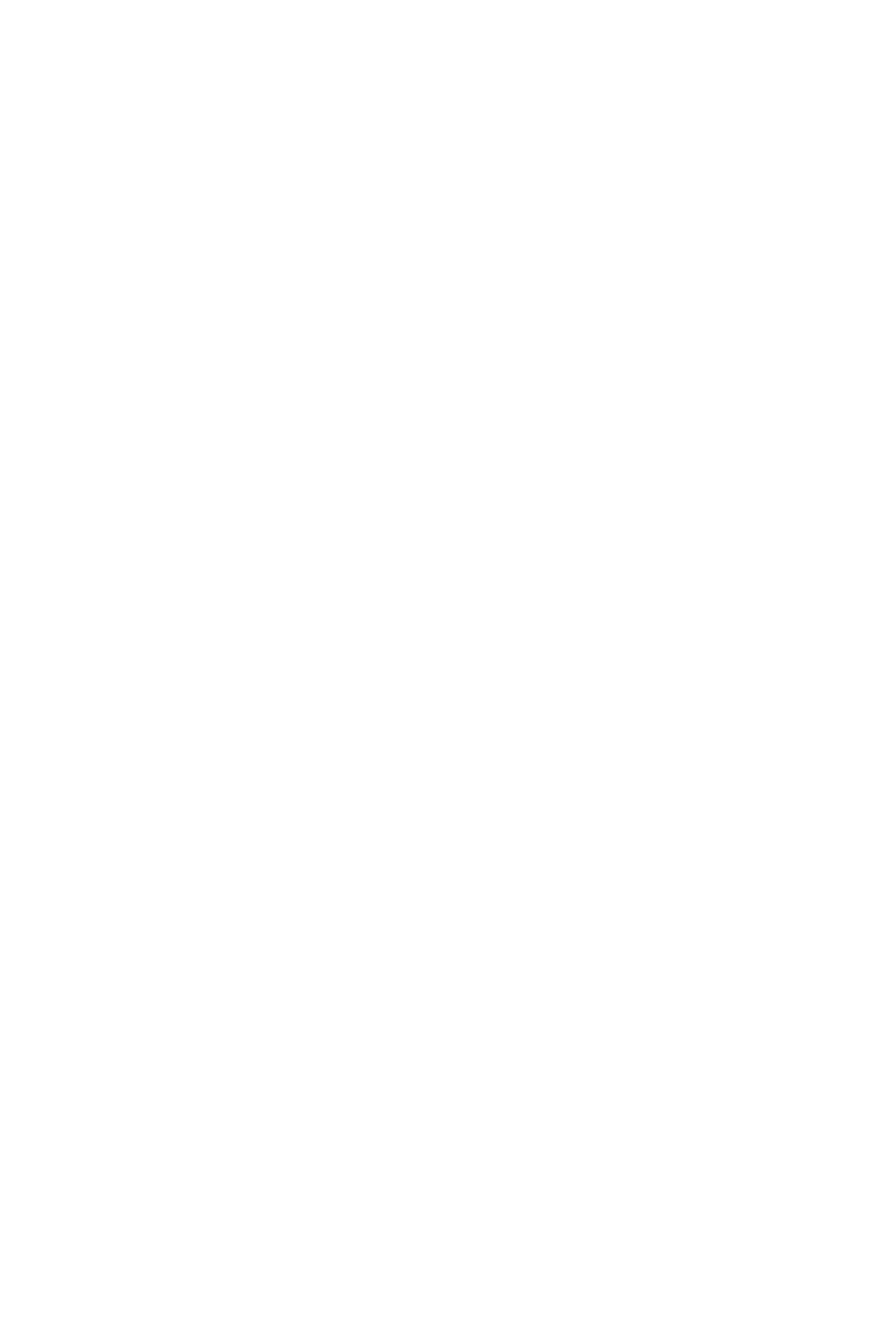
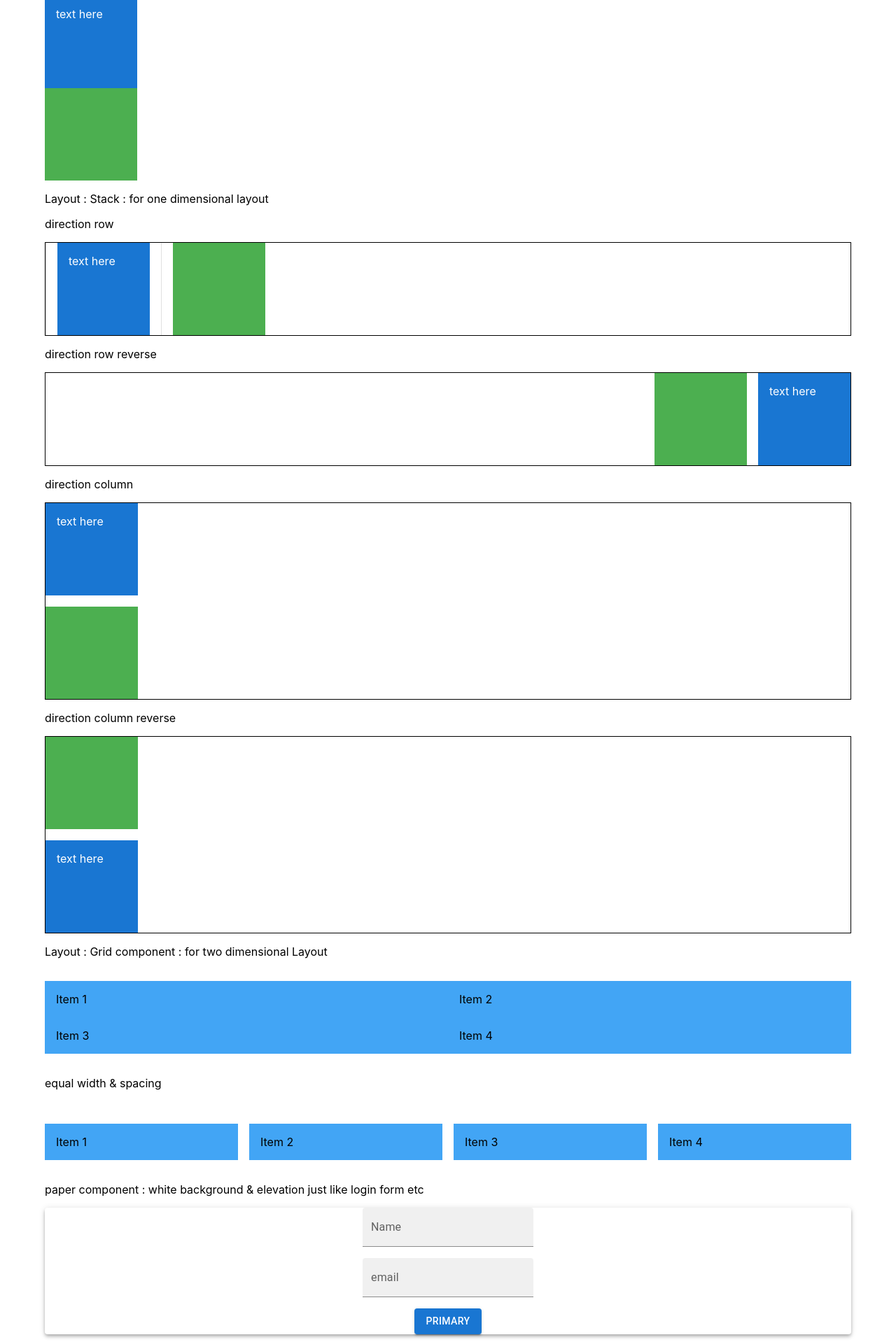
Before and after one commit to shubham-mhatre/react-typescript-material-ui, a React (Create React App) app: page / in a window 1280 px wide. Shown: the part 122-2040 px from the top of the page at 70% size. Before the commit the page ends 800 px from the top, so only its background shows below. Built offline with nearby package versions, Linux system fonts and the light colour scheme.

Commit message:
material ui BOX, Stack, Grid, Paper component

```diff
--- a/src/App.tsx
+++ b/src/App.tsx
@@ -9,6 +9,7 @@ import MuiCheckBox from './Components/MuiCheckBox';
 import MuiSwitch from './Components/MuiSwitch';
 import MuiRating from './Components/MuiRating';
 import MuiAutoComplete from './Components/MuiAutoComplete';
+import MuiLayout from './Components/MuiLayout';
 
 function App() {
   return (
@@ -21,7 +22,8 @@ function App() {
       {/* <MuiCheckBox/> */}
       {/* <MuiSwitch /> */}
       {/* <MuiRating /> */}
-      <MuiAutoComplete />
+      {/* <MuiAutoComplete />*/}
+      <MuiLayout/>
     </div>
   );
 }
--- /dev/null
+++ b/src/Components/MuiLayout.tsx
@@ -0,0 +1,115 @@
+import { Box, Stack, Divider, Grid, Paper, TextField,Button } from '@mui/material'
+import React from 'react'
+
+const MuiLayout = () => {
+    return (
+        <>
+            <p>Layout : Box</p>
+            {/* by default box is div tag. we can specifiy other tag using component attr. */}
+            {/* <Box component={'span'}>
+                Box as span
+            </Box> */}
+
+            <Box sx={{
+                backgroundColor: 'primary.main',
+                color: 'white', width: '100px',
+                height: '100px', padding: '16px',
+                '&:hover': {
+                    backgroundColor: 'primary.light'
+                }
+            }}>
+                text here
+            </Box>
+
+            {/* also we can use lot of mui css property directly as props on Box component */}
+            <Box display='flex' height='100px' width='100px'
+                bgcolor='success.light'
+                p={2}>{/*by default multiple of 8 pixle so 2*8=16px*/}
+            </Box>
+
+            <p>Layout : Stack : for one dimensional layout</p>
+            <p>direction row</p>
+            <Stack sx={{ border: '1px solid' }} direction={'row'} spacing={2}
+                divider={<Divider orientation='vertical' flexItem />}> {/*column is the default style, we used direction row here*/}
+                <Box sx={{
+                    backgroundColor: 'primary.main', color: 'white', width: '100px',
+                    height: '100px', padding: '16px', '&:hover': { backgroundColor: 'primary.light' }
+                }}> text here </Box>
+                <Box display='flex' height='100px' width='100px' bgcolor='success.light' p={2} />
+            </Stack>
+
+            <p>direction row reverse</p>
+            <Stack sx={{ border: '1px solid' }} direction={'row-reverse'} spacing={2}> {/*column is the default style, we used direction row here*/}
+                <Box sx={{
+                    backgroundColor: 'primary.main', color: 'white', width: '100px',
+                    height: '100px', padding: '16px', '&:hover': { backgroundColor: 'primary.light' }
+                }}> text here </Box>
+                <Box display='flex' height='100px' width='100px' bgcolor='success.light' p={2} />
+            </Stack>
+
+            <p>direction column</p>
+            <Stack sx={{ border: '1px solid' }} direction={'column'} spacing={2}> {/*column is the default style, we used direction row here*/}
+                <Box sx={{
+                    backgroundColor: 'primary.main', color: 'white', width: '100px',
+                    height: '100px', padding: '16px', '&:hover': { backgroundColor: 'primary.light' }
+                }}> text here </Box>
+                <Box display='flex' height='100px' width='100px' bgcolor='success.light' p={2} />
+            </Stack>
+
+            <p>direction column reverse</p>
+            <Stack sx={{ border: '1px solid' }} direction={'column-reverse'} spacing={2}> {/*column is the default style, we used direction row here*/}
+                <Box sx={{
+                    backgroundColor: 'primary.main', color: 'white', width: '100px',
+                    height: '100px', padding: '16px', '&:hover': { backgroundColor: 'primary.light' }
+                }}> text here </Box>
+                <Box display='flex' height='100px' width='100px' bgcolor='success.light' p={2} />
+            </Stack>
+
+            <p>Layout : Grid component : for two dimensional Layout</p>
+
+            <Grid container my={4}>
+                <Grid item xs={12} sm={6}> {/*xs for small device like mobile, sm for laptop etc*/}
+                    <Box bgcolor={'primary.light'} p={2}>Item 1</Box>
+                </Grid>
+                <Grid item xs={12} sm={6}>
+                    <Box bgcolor={'primary.light'} p={2}>Item 2</Box>
+                </Grid>
+                <Grid item xs={12} sm={6}>
+                    <Box bgcolor={'primary.light'} p={2}>Item 3</Box>
+                </Grid>
+                <Grid item xs={12} sm={6}>
+                    <Box bgcolor={'primary.light'} p={2}>Item 4</Box>
+                </Grid>
+            </Grid>
+
+            <p>equal width & spacing</p>
+            <Grid container my={4} spacing={2}>
+                <Grid item xs> {/*xs for small device like mobile, sm for laptop etc*/}
+                    <Box bgcolor={'primary.light'} p={2}>Item 1</Box>
+                </Grid>
+                <Grid item xs>
+                    <Box bgcolor={'primary.light'} p={2}>Item 2</Box>
+                </Grid>
+                <Grid item xs>
+                    <Box bgcolor={'primary.light'} p={2}>Item 3</Box>
+                </Grid>
+                <Grid item xs>
+                    <Box bgcolor={'primary.light'} p={2}>Item 4</Box>
+                </Grid>
+            </Grid>
+
+            <p>paper component : white background & elevation just like login form etc</p>
+            <Paper elevation={4} style={{textAlign:'center'}}>
+                <Box >
+                    <TextField label='Name' variant='filled'/>
+                </Box>
+                <Box my={2}>
+                    <TextField label='email' variant='filled' />
+                </Box>
+                <Button variant='contained' color='primary'>primary</Button>
+            </Paper>
+        </>
+    )
+}
+
+export default MuiLayout
```
